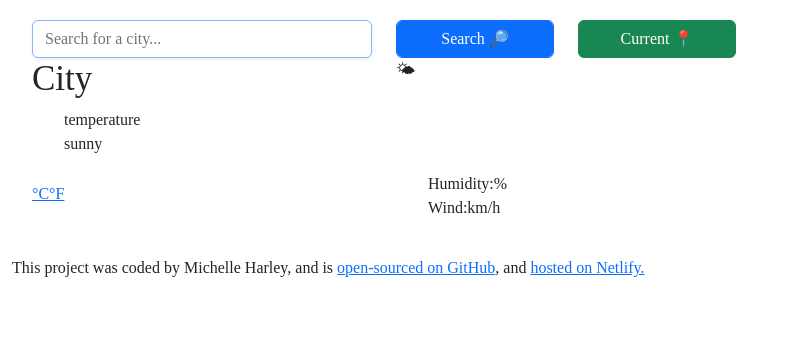
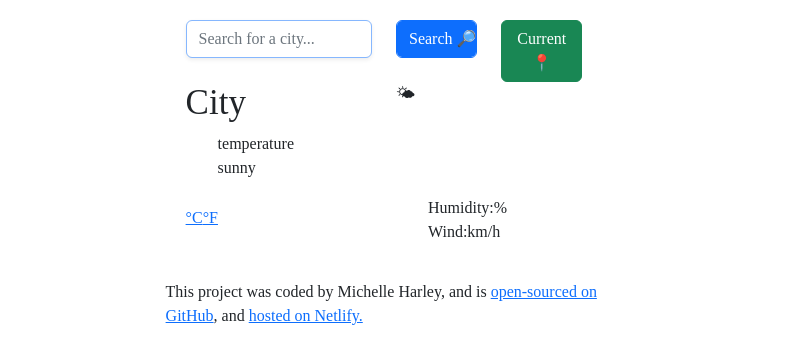
Before and after one commit to harleyma1851/react-week4-weather-app, a React (Create React App) app: page / in a window 1280 px wide. Shown: the top 364 px of the page, without its empty margins (0-787 px from the left). Built offline with nearby package versions, Linux system fonts and the light colour scheme.

Commit message:
centering body

```diff
--- a/src/App.css
+++ b/src/App.css
@@ -2,6 +2,11 @@ body {
   font-family: "DotGothic16", sans-serif;
   font-family: "Uchen", serif;
   max-width: 60%;
+}
+
+.container {
+  max-width: 60%;
+  content: center;
 }
 
 .App {
```
